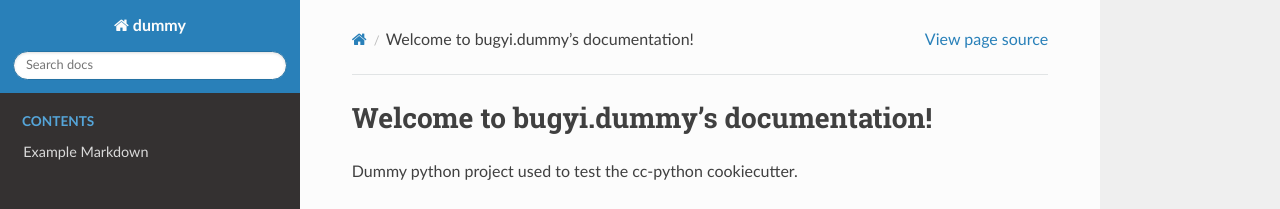
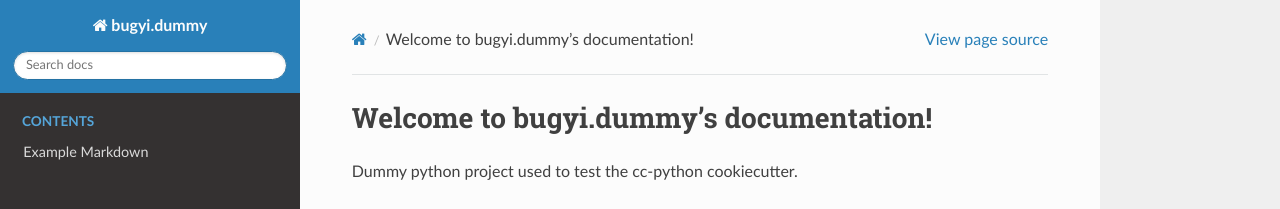
Before and after one commit to bbugyi200/python-dummy, a Sphinx documentation site: the page built from docs/source/index.rst, in a window 1280 px wide. Shown: the top 209 px of the page. Built offline with Sphinx 7.4.7 and the Read the Docs theme 2.0.0, drawn with Linux system fonts in a browser that asks for light colours; pages that are not in the unit, such as notebooks, are missing from menus.

Commit message:
Use full project path

```diff
--- a/docs/source/conf.py
+++ b/docs/source/conf.py
@@ -18,7 +18,7 @@ sys.path.insert(0, os.path.abspath("../../src/bugyi/"))
 
 # -- Project information -----------------------------------------------------
 
-project = "dummy"
+project = "bugyi.dummy"
 
 
 # -- General configuration ---------------------------------------------------
```
